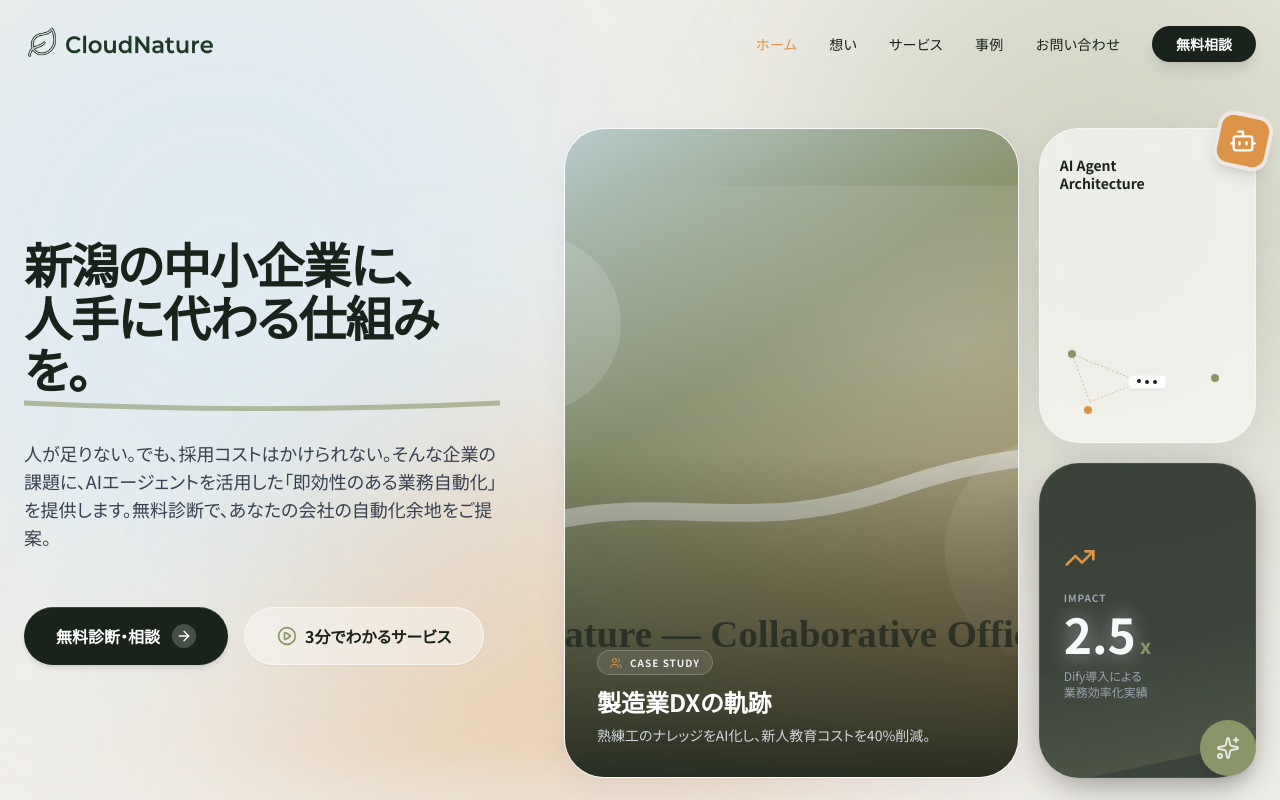
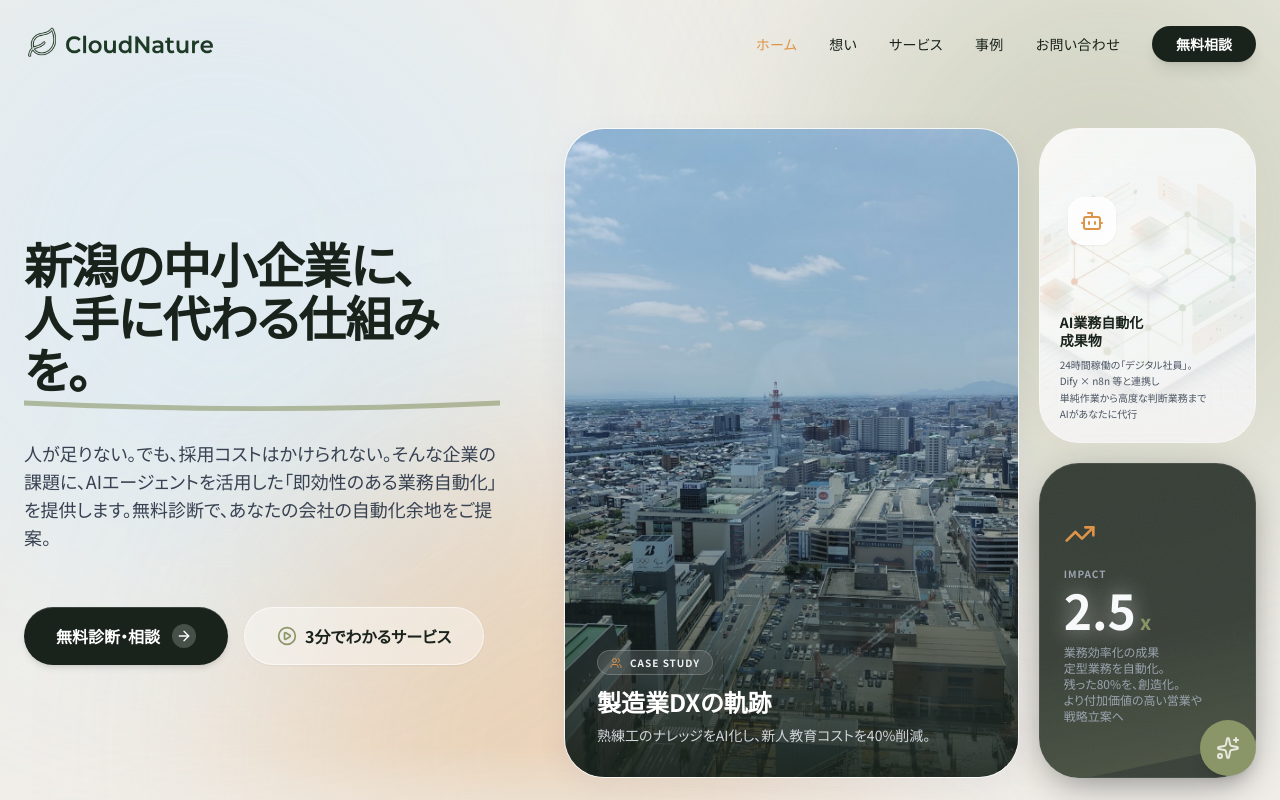
Before and after one commit to kohei0125/CloudNature, a Next.js app: page / in a window 1280 px wide. Shown: the top 800 px of the page. Built offline with nearby package versions, Linux system fonts and the light colour scheme.

Commit message:
feat: HeroCardAiコンポーネントを新しいデザインと画像で更新し、HeroCardMetricsのコンテンツ構造を調整しました。

```diff
--- a/components/home/hero/HeroCardAi.tsx
+++ b/components/home/hero/HeroCardAi.tsx
@@ -1,62 +1,36 @@
-import { Bot } from "lucide-react";
+import { Share2, Bot } from "lucide-react";
+import Image from "next/image";
 import { HERO_BENTO } from "@/content/home";
 
 const HeroCardAi = () => {
   return (
-    <div className="h-[260px] md:h-[240px] lg:h-full rounded-[24px] md:rounded-[40px] glass-card p-4 md:p-5 flex flex-col justify-between relative overflow-visible transform transition-all hover:-translate-y-2 duration-500 z-20 w-full">
-      {/* Bleeding Element: Bot Icon popping out */}
-      <div className="absolute top-3 right-3 md:-top-4 md:-right-4 w-10 h-10 md:w-14 md:h-14 bg-[#DD9348] rounded-xl md:rounded-2xl rotate-0 md:rotate-12 flex items-center justify-center shadow-lg md:animate-blob animation-delay-2000 border-2 md:border-4 border-[#EDE8E5]">
-        <Bot className="text-white w-5 h-5 md:w-7 md:h-7 rotate-0 md:-rotate-12" />
+    <div className="h-[260px] md:h-[240px] lg:h-full rounded-[24px] md:rounded-[40px] bg-[#F4F2F0] p-5 flex flex-col justify-between relative overflow-hidden group hover:shadow-lg transition-all duration-300 w-full border border-white/50">
+      {/* Background Image - n8n style network */}
+      <div className="absolute inset-0 z-0">
+        <Image
+          src="/images/n8n-bg.png"
+          alt="Network background"
+          fill
+          className="object-cover opacity-70 mix-blend-multiply"
+        />
+        {/* Subtle gradient overlay to blend */}
+        <div className="absolute inset-0 bg-gradient-to-t from-[#F4F2F0]/80 via-transparent to-[#F4F2F0]/40"></div>
       </div>
 
-      <div className="mt-2 h-full flex flex-col justify-between">
-        <h4 className="font-bold text-[#19231B] leading-tight text-sm">
-          {HERO_BENTO.aiCardTitleLines[0]}
-          <br />
-          {HERO_BENTO.aiCardTitleLines[1]}
+      {/* Static Icon Visual with Glassmorphism */}
+      <div className="relative h-[80px] w-full flex items-end justify-start px-2 mt-4 z-10">
+        <div className="w-12 h-12 bg-white/80 backdrop-blur-md rounded-2xl flex items-center justify-center shadow-sm border border-white/60">
+          <Bot className="w-6 h-6 text-[#DD9348]" />
+        </div>
+      </div>
+
+      <div className="mt-2 relative z-10">
+        <h4 className="font-bold text-[#19231B] leading-tight text-sm whitespace-pre-line mb-2">
+          {HERO_BENTO.aiCard.title}
         </h4>
-
-        {/* Animated Abstract Workflow */}
-        <div className="relative h-20 w-full mt-2">
-          {/* Nodes */}
-          <div className="absolute top-2 left-2 w-2 h-2 rounded-full bg-[#8A9668] animate-pulse"></div>
-          <div className="absolute top-8 right-4 w-2 h-2 rounded-full bg-[#8A9668] animate-pulse delay-700"></div>
-          <div className="absolute bottom-2 left-6 w-2 h-2 rounded-full bg-[#DD9348] animate-pulse delay-300"></div>
-
-          {/* Lines (SVG) */}
-          <svg className="absolute inset-0 w-full h-full pointer-events-none overflow-visible">
-            <path
-              d="M 12 12 L 30 60"
-              stroke="#8A9668"
-              strokeWidth="1"
-              strokeDasharray="2 2"
-              className="opacity-50"
-            />
-            <path
-              d="M 30 60 L 80 40"
-              stroke="#DD9348"
-              strokeWidth="1"
-              strokeDasharray="2 2"
-              className="opacity-50"
-            />
-            <path
-              d="M 80 40 L 12 12"
-              stroke="#8A9668"
-              strokeWidth="1"
-              strokeDasharray="2 2"
-              className="opacity-50"
-            />
-          </svg>
-
-          {/* Processing Chip */}
-          <div className="absolute top-1/2 left-1/2 -translate-x-1/2 -translate-y-1/2 bg-white/80 backdrop-blur-sm px-2 py-1 rounded border border-gray-100 shadow-sm">
-            <div className="flex gap-1">
-              <div className="w-1 h-1 bg-[#19231B] rounded-full animate-bounce"></div>
-              <div className="w-1 h-1 bg-[#19231B] rounded-full animate-bounce delay-100"></div>
-              <div className="w-1 h-1 bg-[#19231B] rounded-full animate-bounce delay-200"></div>
-            </div>
-          </div>
-        </div>
+        <p className="text-[10px] text-gray-600 leading-relaxed md:whitespace-pre-line">
+          {HERO_BENTO.aiCard.description}
+        </p>
       </div>
     </div>
   );
--- a/components/home/hero/HeroCardMetrics.tsx
+++ b/components/home/hero/HeroCardMetrics.tsx
@@ -7,21 +7,23 @@ const HeroCardMetrics = () => {
       {/* Dynamic abstract background line */}
       <div className="absolute top-1/2 left-0 w-full h-32 bg-gradient-to-t from-[#8A9668]/20 to-transparent transform -skew-y-12 translate-y-4"></div>
 
+      {/* 3D Icon Image */}
       <TrendingUp className="w-8 h-8 text-[#DD9348] mb-4 relative z-10" />
+
       <div className="relative z-10">
         <p className="text-gray-400 text-[9px] md:text-[10px] font-bold uppercase tracking-widest mb-1">
           {HERO_BENTO.metricLabel}
         </p>
         <div className="flex items-baseline gap-1">
           <span className="text-3xl md:text-5xl font-bold text-white highlight-cloud">
-            {HERO_BENTO.metricValue}
+            {HERO_BENTO.metricCard.value}
           </span>
           <span className="text-base md:text-xl text-[#8A9668] font-bold">
-            {HERO_BENTO.metricUnit}
+            {HERO_BENTO.metricCard.unit}
           </span>
         </div>
         <p className="text-gray-400 text-[10px] md:text-xs mt-1 md:mt-2 leading-tight whitespace-pre-line">
-          {HERO_BENTO.metricDesc}
+          {HERO_BENTO.metricCard.description}
         </p>
       </div>
     </div>
--- a/content/home.ts
+++ b/content/home.ts
@@ -1,7 +1,7 @@
 import { ServiceItem, CaseStudy, ValueProp } from "@/types";
 
 export const HERO_COPY = {
-  imageSrc: "/images/hero-office.svg",
+  imageSrc: "/images/niigata.jpeg",
   badge: "AI時代における企業の開発パートナー",
   headingLine1: "新潟の中小企業に、",
   headingLine2: "人手に代わる仕組みを。",
@@ -16,11 +16,17 @@ export const HERO_BENTO = {
   caseBadge: "Case Study",
   caseTitle: "製造業DXの軌跡",
   caseDesc: "熟練工のナレッジをAI化し、新人教育コストを40%削減。",
-  aiCardTitleLines: ["AI Agent", "Architecture"],
-  metricLabel: "Impact",
-  metricValue: "2.5",
-  metricUnit: "x",
-  metricDesc: "Dify導入による\n業務効率化実績"
+  metricLabel: "IMPACT",
+  aiCard: {
+    title: "AI業務自動化\n成果物",
+    description: "24時間稼働の「デジタル社員」。\nDify × n8n 等と連携し\n単純作業から高度な判断業務まで\nAIがあなたに代行",
+    tags: ["Dify", "LINE", "Notion", "Gmail", "Slack"]
+  },
+  metricCard: {
+    value: "2.5",
+    unit: "x",
+    description: "業務効率化の成果\n定型業務を自動化。\n残った80%を、創造化。\nより付加価値の高い営業や\n戦略立案へ"
+  }
 };
 
 export const MISSION_COPY = {
```
Also changed, not shown: public/images/n8n-bg.png (added), public/images/niigata.jpeg (added).
